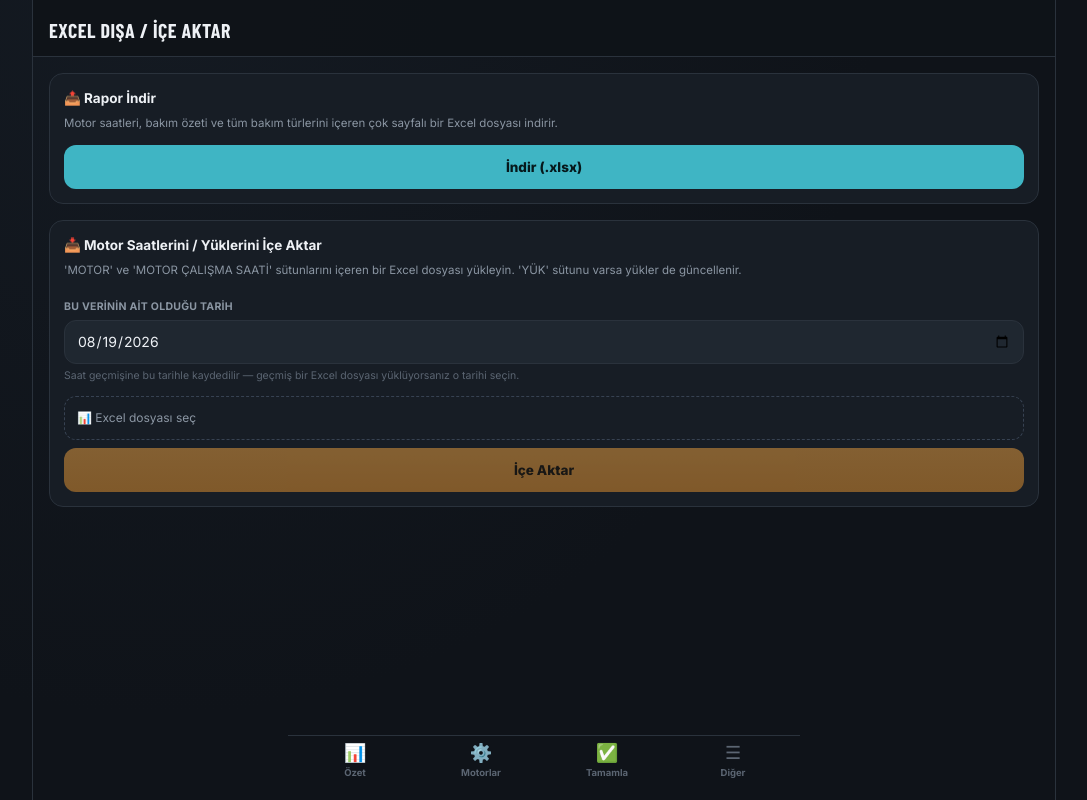
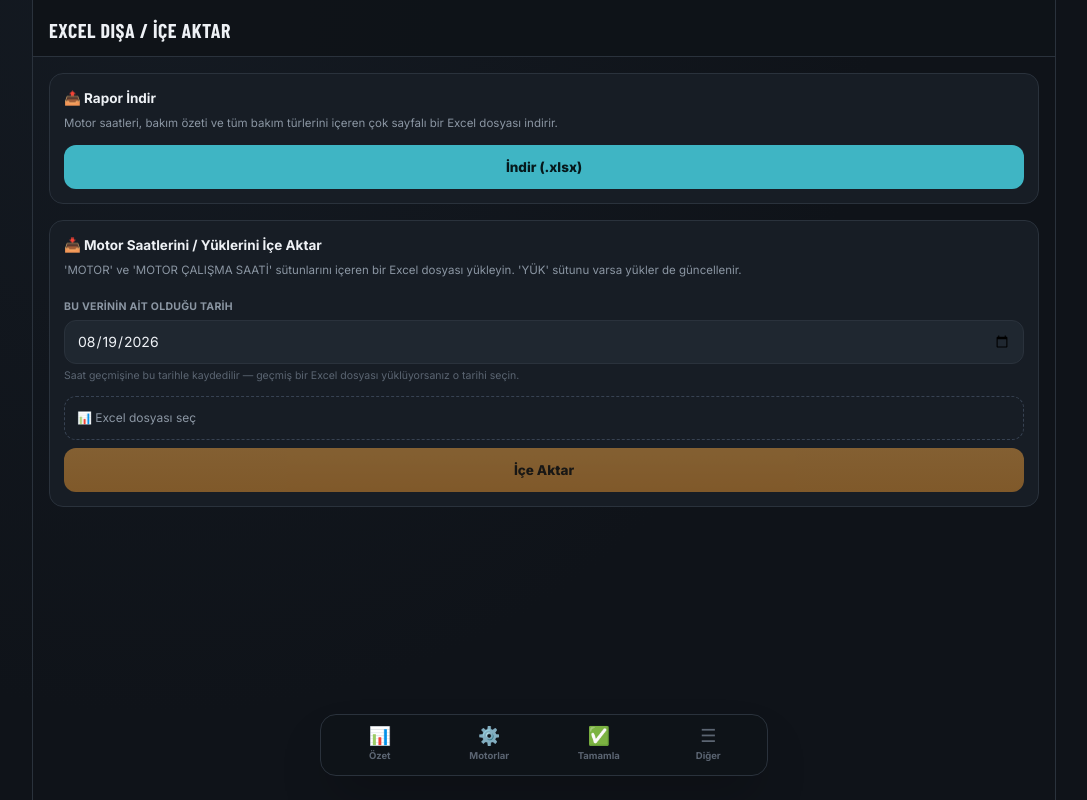
Before and after one commit to yalcinsahin55/agm-bakim-nextjs, a Next.js app: page /excel in a window 1280 px wide. Shown: the whole page, without its empty margins (96-1183 px from the left). Built offline with nearby package versions, Linux system fonts and the light colour scheme; no server answers.

Commit message:
Implement overdue maintenance count badge
Added a badge to display the count of overdue maintenance tasks on the dashboard link.

```diff
--- a/components/BottomNav.jsx
+++ b/components/BottomNav.jsx
@@ -1,5 +1,6 @@
 "use client";
 
+import { useEffect, useState } from "react";
 import Link from "next/link";
 import { usePathname } from "next/navigation";
 
@@ -12,24 +13,48 @@ const ITEMS = [
 
 export default function BottomNav() {
   const pathname = usePathname();
+  const [gecikmis, setGecikmis] = useState(0);
+
+  // Gecikmiş bakım sayısını rozet için çek
+  useEffect(() => {
+    let alive = true;
+    fetch("/api/maintenance-types/panel")
+      .then((r) => (r.ok ? r.json() : null))
+      .then((data) => {
+        if (!data || !alive) return;
+        setGecikmis((data.items || []).filter((i) => i.status === "gecikmis").length);
+      })
+      .catch(() => {});
+    return () => { alive = false; };
+  }, [pathname]);
+
   return (
-    <div className="h-24" aria-hidden="true">
-      <div className="fixed bottom-0 left-0 right-0 z-30">
-        <div className="max-w-lg mx-auto bg-[#0f1319]/97 backdrop-blur-md border-t border-border flex px-1 pt-2 pb-5">
+    <>
+      <div className="h-24 md:h-28" aria-hidden="true" />
+      <div className="fixed bottom-0 left-0 right-0 z-30 pb-safe md:pb-6 md:px-4 md:pointer-events-none">
+        <div className="max-w-lg mx-auto bg-[#0f1319]/95 backdrop-blur-xl border-t border-border flex px-1 pt-2 pb-4 md:pointer-events-auto md:max-w-md md:rounded-2xl md:border md:shadow-2xl md:pt-2 md:pb-2">
           {ITEMS.map((item) => {
             const active = pathname === item.href || (item.href === "/diger" && pathname.startsWith("/diger"));
             return (
               <Link
                 key={item.href} href={item.href}
-                className={`flex-1 flex flex-col items-center gap-1 ${active ? "text-amber" : "text-faint"}`}
+                className={`relative flex-1 flex flex-col items-center gap-1 rounded-xl py-1 transition ${active ? "text-amber" : "text-faint hover:text-muted"}`}
               >
-                <span className="text-lg leading-none">{item.icon}</span>
+                <span className="relative text-lg leading-none">
+                  {item.icon}
+                  {item.href === "/dashboard" && gecikmis > 0 && (
+                    <span className="absolute -top-1.5 -right-2.5 min-w-[16px] h-4 px-1 rounded-full bg-red text-white text-[9px] font-bold flex items-center justify-center shadow">
+                      {gecikmis}
+                    </span>
+                  )}
+                </span>
                 <span className="text-[9.5px] font-bold">{item.label}</span>
+                {active && <span className="absolute bottom-0 w-6 h-0.5 rounded-full bg-amber" />}
               </Link>
             );
           })}
         </div>
       </div>
-    </div>
+    </>
   );
 }
```
